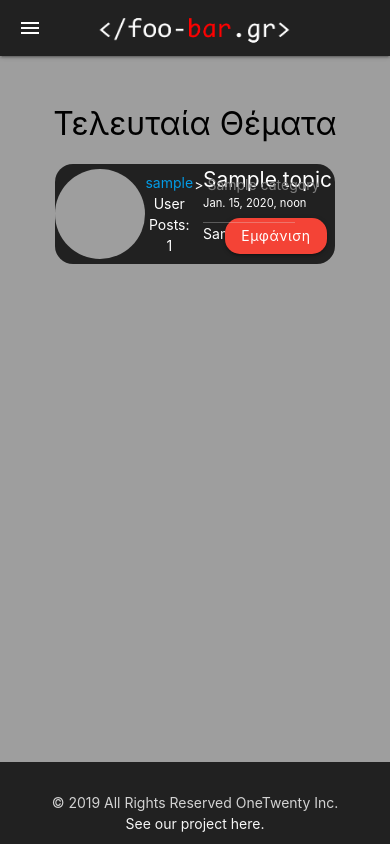
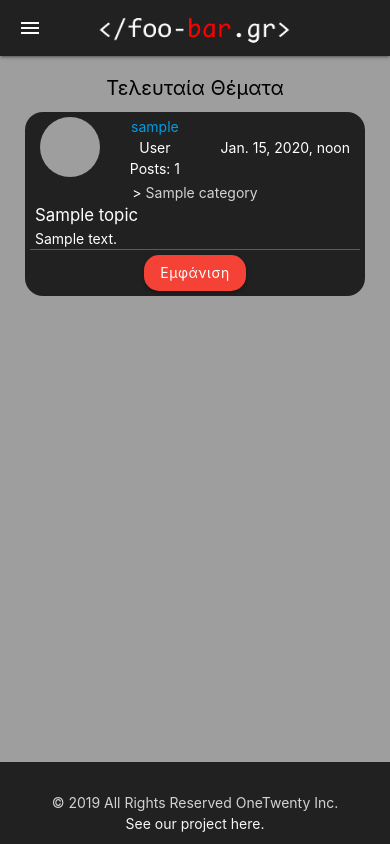
Before and after one commit to one-twenty/foobargr, a Django app: page / in a window 390 px wide. Run offline with Django 3.2, Linux system fonts and the light colour scheme; tables that the repository leaves empty hold one stand-in row (values such as "Sample post"); grey boxes are pictures that could not be loaded.

Commit message:
media queries added on topics

```diff
--- a/forum/static/forum/css/topics.css
+++ b/forum/static/forum/css/topics.css
@@ -1,3 +1,4 @@
+@media (min-width: 1000px) {
     h4 {
         text-align: center;
         margin-top: 50px;
@@ -11,6 +12,7 @@ h4 {
         color: white;
         position: relative;
         animation: topics-show 1.2s;
+        width: 1250px;
     }
 
     .card-user {
@@ -88,10 +90,104 @@ h4 {
         opacity: 0.3;
         width: 70%;
     }
+}
 
-.topic-action-btn {
-    text-transform: none;
-    border-radius: 15px;
+@media (max-width: 600px) {
+    h4 {
+        text-align: center;
+        font-size: 20px;
+    }
+
+    .topic-card {
+        border-radius: 18px;
+        display: flex;
+        flex-direction: column;
+        background: #212121;
+        color: white;
+        position: relative;
+        margin-bottom: 15px;
+        width: 340px;
+    }
+
+    .card-user {
+        display: flex;
+        justify-content: center;
+        align-items: center;
+        text-align: center;
+        width: 50%;
+    }
+
+    .user-image {
+        margin: auto;
+    }
+
+    .user-image img {
+        margin-top: 5px;
+        width: 60px;
+        height: 60px;
+        border-radius: 50%;
+    }
+
+    .user-info {
+        margin: auto;
+    }
+
+    .topic-datetime {
+        position: absolute;
+        top: 0;
+        right: 0;
+        margin: 25px 15px 15px 15px;
+    }
+
+    .card-content {
+        display: flex;
+        flex-direction: column;
+    }
+
+    .topic-category {
+        order: 1;
+        text-align: center;
+    }
+
+    .topic-category a {
+        color: lightgray;
+    }
+
+    .topic-title {
+        order: 2;
+        font-size: 1.2rem;
+        align-self: center;
+        width: 320px;
+    }
+
+    .topic-content {
+        order: 3;
+        align-self: center;
+        width: 320px;
+        word-wrap: break-word;
+    }
+
+    .topic-content p {
+        margin: 0;
+        margin-bottom: 3px;
+    }
+
+    .divider {
+        order: 4;
+        opacity: 0.3;
+        width: 330px;
+        margin-left: 5px;
+    }
+
+    .topic-action {
+        margin: auto;
+        padding: 5px;
+        order: 5;
+    }
+
+    .topic-action a:nth-child(2) {
+        display: none;
+    }
 }
 
 @keyframes topics-show {
@@ -100,3 +196,9 @@ h4 {
         opacity: 0;
     }
 }
+
+/* Global */
+.topic-action-btn {
+    text-transform: none;
+    border-radius: 15px;
+}
```
Lines whose indentation alone changed are shown as unchanged.
